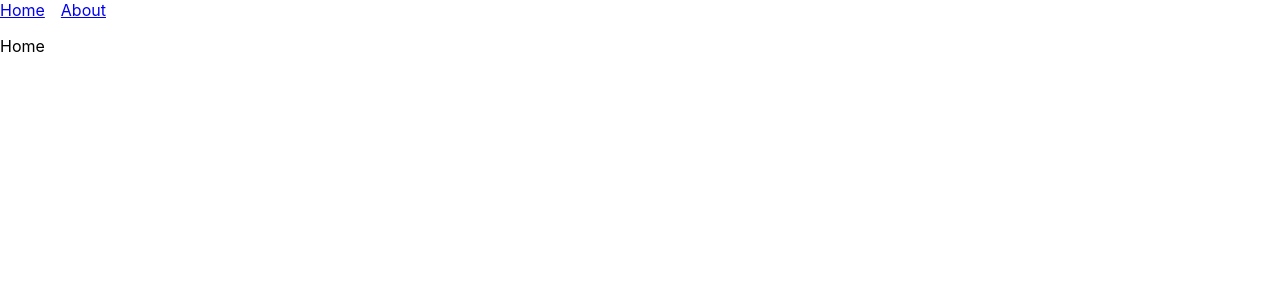
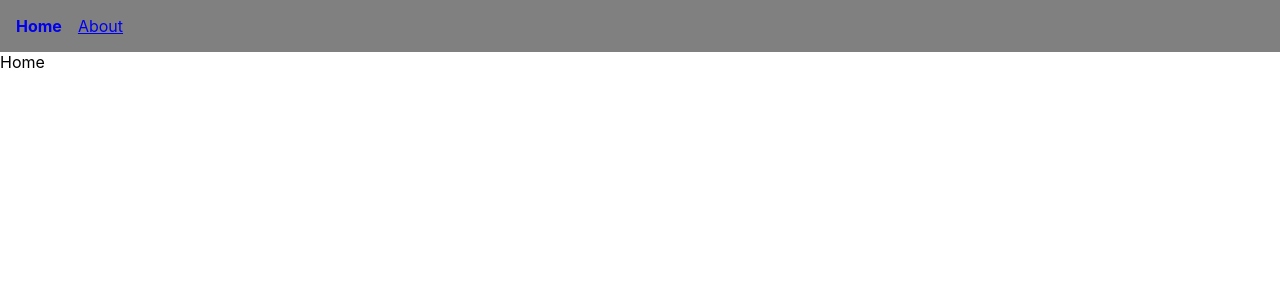
Before and after one commit to seaboyz/react-router, a React (Create React App) app: page / in a window 1280 px wide. Shown: the top 300 px of the page. Built offline with nearby package versions, Linux system fonts and the light colour scheme.

Commit message:
Change Link to NavLink to use the isActive parameter to style links

```diff
--- a/src/components/NavBar.js
+++ b/src/components/NavBar.js
@@ -1,11 +1,27 @@
 import React from 'react';
-import { Link } from "react-router-dom";
+import { NavLink } from "react-router-dom";
 
 const NavBar = () => {
+
+  const navLinkStyles = ({ isActive }) => {
+    return {
+      fontWeight: isActive ? "bold" : "normal",
+      textDecoration: isActive ? "none" : "underline"
+    };
+  };
+
   return (
-    <nav style={{ display: "flex", gap: "1rem", marginBottom: "1rem" }}>
-      <Link to="/">Home</Link>
-      <Link to="about">About</Link>
+    <nav style={{ display: "flex", gap: "1rem", padding: "1rem", backgroundColor: "grey" }}>
+      <NavLink
+        style={navLinkStyles}
+        to="/"
+      >Home
+      </NavLink>
+      <NavLink
+        style={navLinkStyles}
+        to="/about"
+      >About
+      </NavLink>
     </nav>
   );
 };
```
